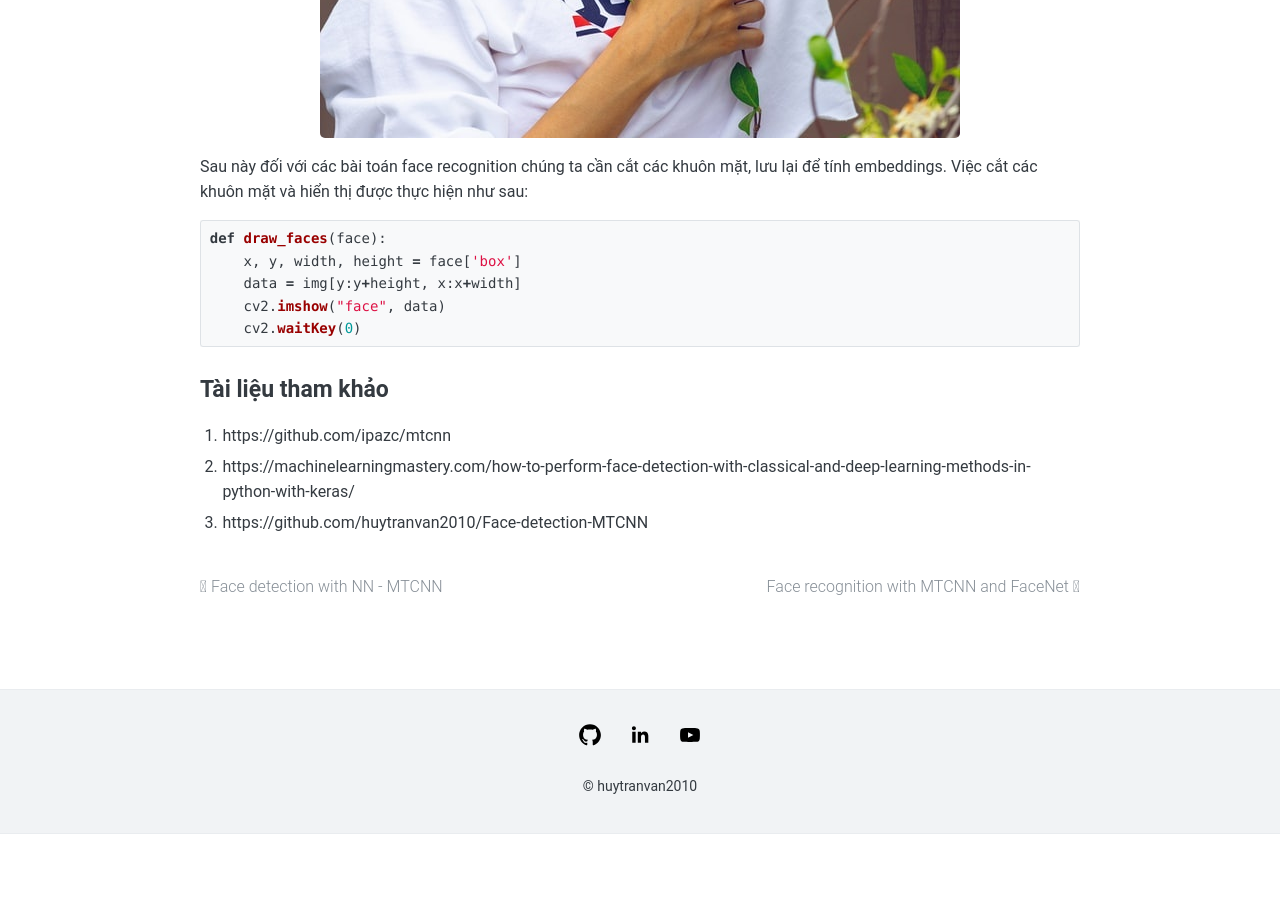
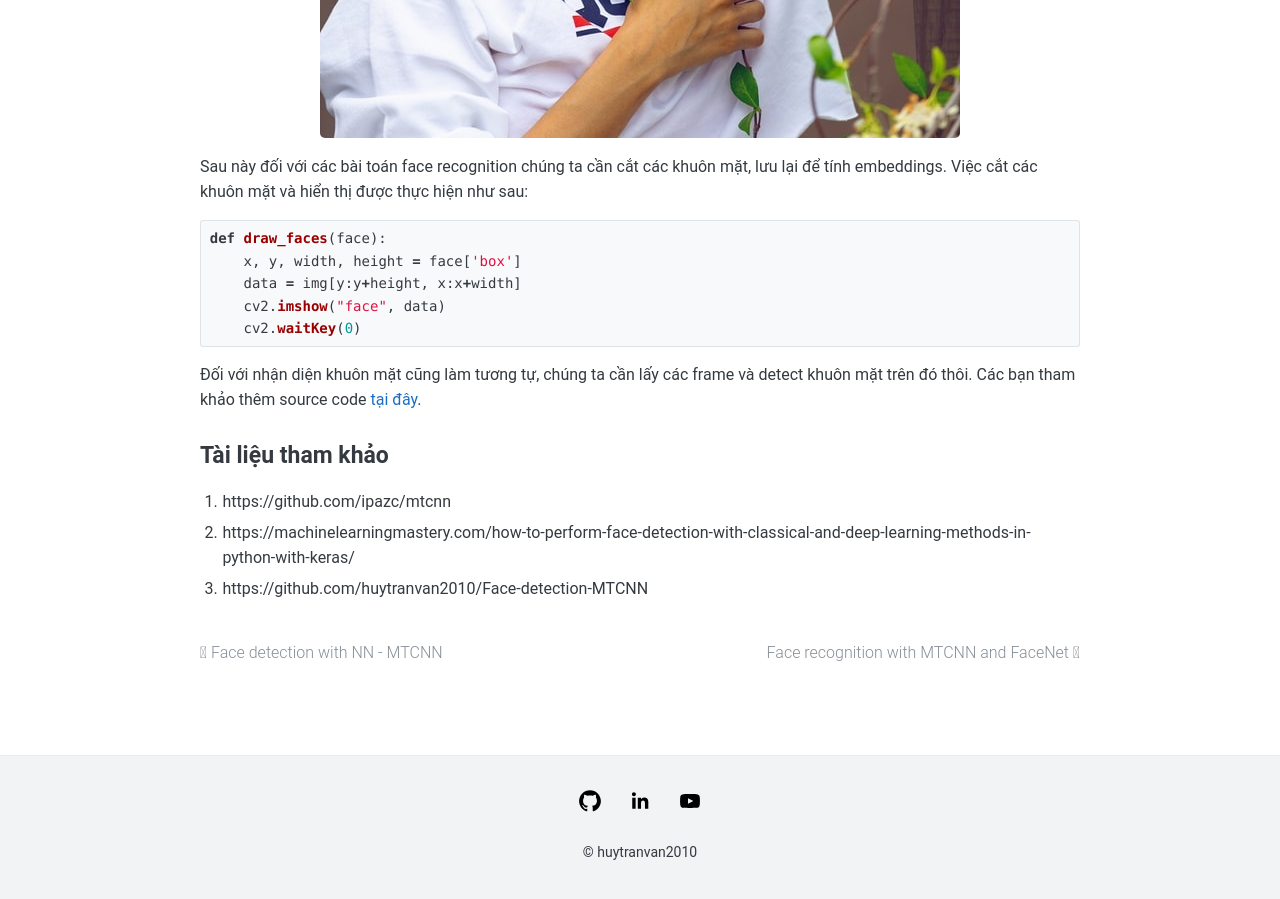
Before and after one commit to huytranvan2010/huytranvan2010.github.io, a Jekyll site: the page built from _posts/2021-06-19-Face-detection-pretrained-MTCNN.md, in a window 1280 px wide and 900 px high, scrolled down 2089 px. Built offline with Jekyll 4.4.1, drawn with Linux system fonts in a browser that asks for light colours; before the commit the page ends 2923 px from its top, so only the background shows below that.

Commit message:
add code for video MTCNN

````diff
--- a/_posts/2021-06-19-Face-detection-pretrained-MTCNN.md
+++ b/_posts/2021-06-19-Face-detection-pretrained-MTCNN.md
@@ -62,6 +62,8 @@ def draw_faces(face):
     cv2.imshow("face", data)
     cv2.waitKey(0)
 ```
+Đối với nhận diện khuôn mặt cũng làm tương tự, chúng ta cần lấy các frame và detect khuôn mặt trên đó thôi. Các bạn tham khảo thêm source code [tại đây](https://github.com/huytranvan2010/Face-detection-MTCNN).
+
 ## Tài liệu tham khảo
 1. https://github.com/ipazc/mtcnn
 2. https://machinelearningmastery.com/how-to-perform-face-detection-with-classical-and-deep-learning-methods-in-python-with-keras/
````
Also changed, not shown: _posts/2021-06-18-Face-detection-with-NN-MTCNN.md (+3 -4 lines).
